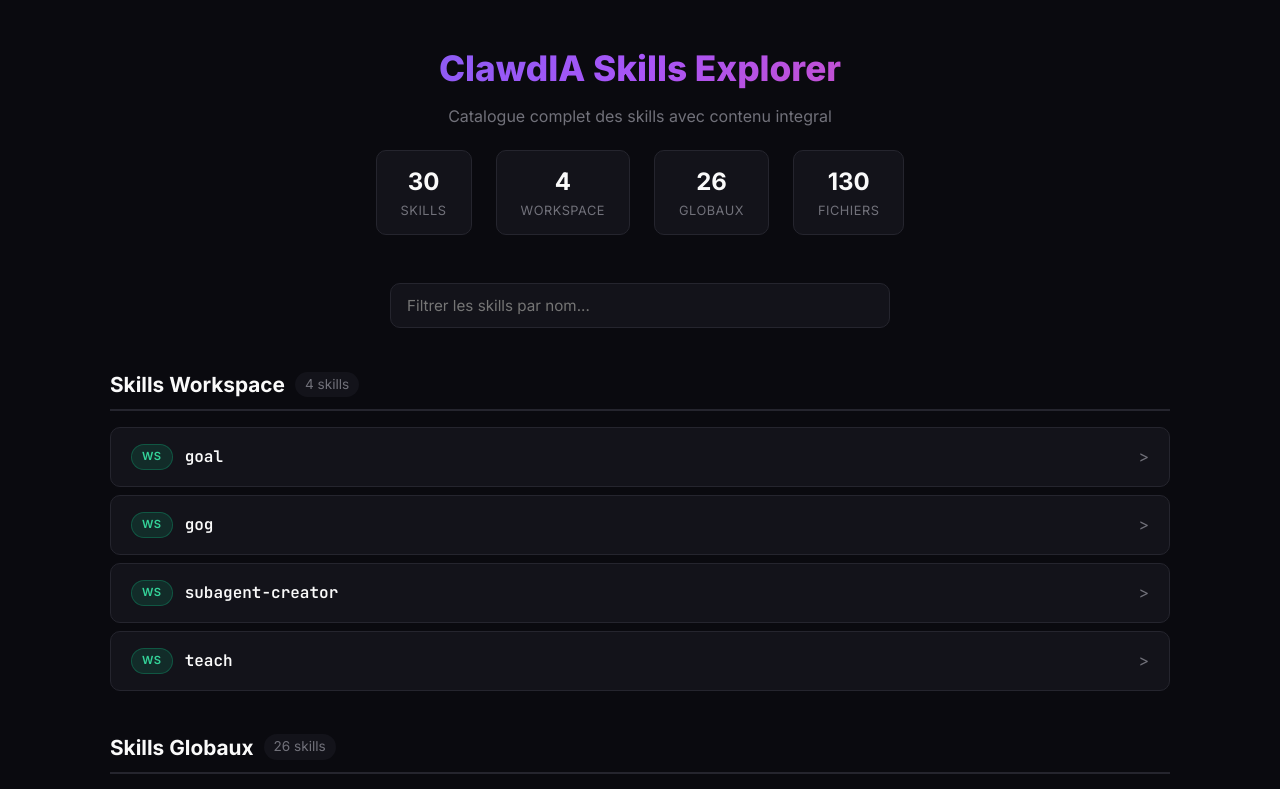
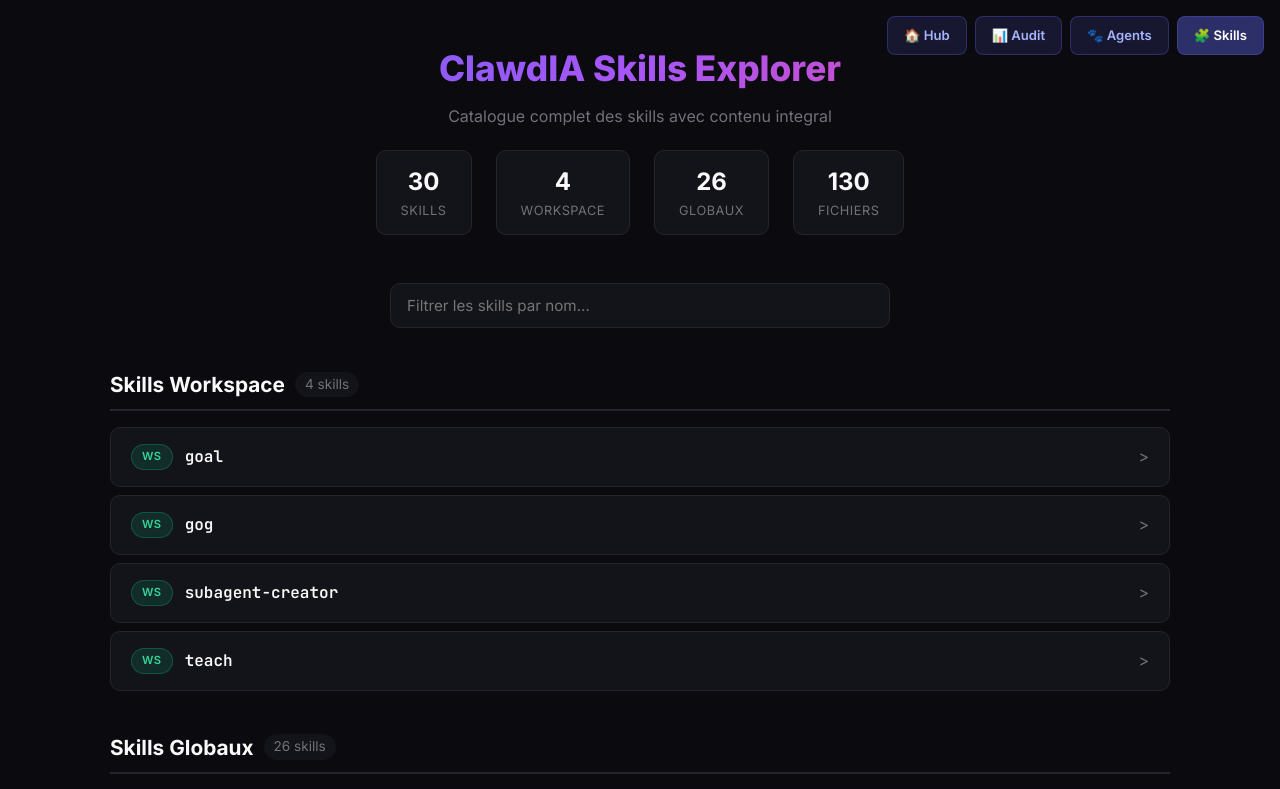
Before and after one commit to Lofp34/openclaw-skills-cards, a plain HTML site: page index.html in a window 1280 px wide. Shown: the top 789 px of the page. Drawn offline with nearby package versions, Linux system fonts and the light colour scheme.

Commit message:
Add fleet nav bar — link to hub + other dashboards

```diff
--- a/index.html
+++ b/index.html
@@ -75,9 +75,42 @@ header p { color: var(--text-dim); }
 .subdir-card.open .subdir-body { display: block; }
 .file-count { font-size: 0.75rem; color: var(--text-dim); background: var(--card); padding: 2px 8px; border-radius: 10px; }
 .truncated-note { color: #f59e0b; font-size: 0.8rem; font-style: italic; padding: 4px 0; }
+
+.fleet-nav {
+  position: fixed; top: 16px; right: 16px; z-index: 9999;
+  display: flex; gap: 8px;
+}
+.fleet-nav a {
+  background: rgba(99,102,241,0.15);
+  border: 1px solid rgba(99,102,241,0.3);
+  color: #a5b4fc;
+  padding: 8px 16px;
+  border-radius: 8px;
+  text-decoration: none;
+  font-size: 0.82rem;
+  font-weight: 600;
+  font-family: 'Inter', system-ui, sans-serif;
+  transition: all 0.2s;
+  backdrop-filter: blur(8px);
+}
+.fleet-nav a:hover {
+  background: rgba(99,102,241,0.3);
+  color: #c7d2fe;
+}
+.fleet-nav a.active {
+  background: rgba(99,102,241,0.4);
+  color: #fff;
+}
+
 </style>
 </head>
 <body>
+<div class="fleet-nav">
+  <a href="https://lofp34.github.io/openclaw-fleet-dashboard/" title="Hub central">🏠 Hub</a>
+  <a href="https://lofp34.github.io/openclaw-audit-dashboard/">📊 Audit</a>
+  <a href="https://lofp34.github.io/openclaw-phase2-cards/">🐾 Agents</a>
+  <a href="https://lofp34.github.io/openclaw-skills-cards/" class="active">🧩 Skills</a>
+</div>
 <script>window.onerror = function(msg, url, line, col, err) {
   var d = document.createElement('div');
   d.style.cssText = 'position:fixed;top:0;left:0;right:0;background:red;color:white;padding:16px;font-family:monospace;font-size:14px;z-index:9999;white-space:pre-wrap;';
```
